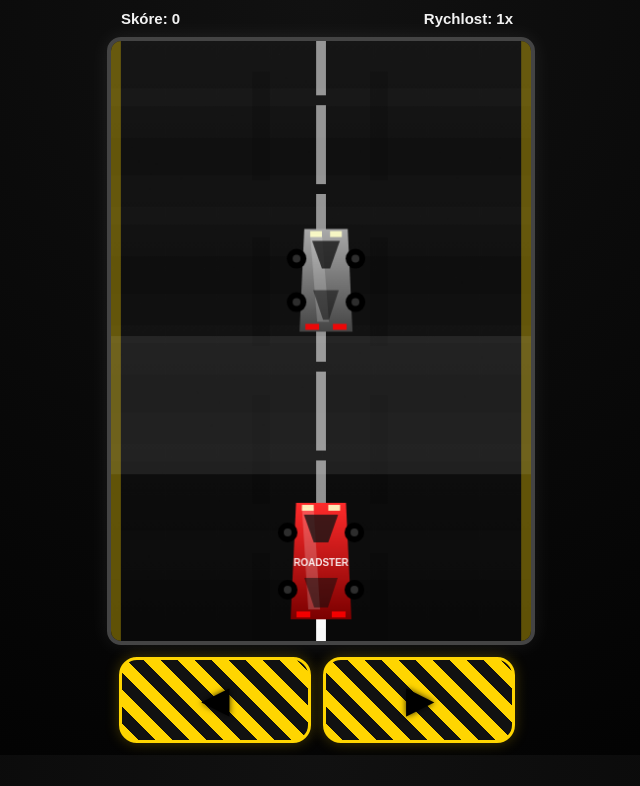
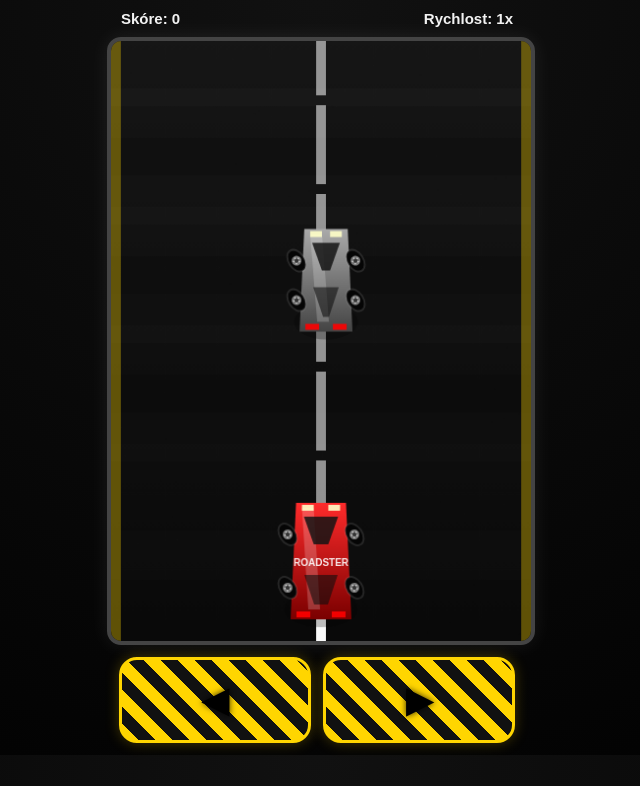
Before and after one commit to danielsdili/RoadsterDK, a plain HTML site: page index.html in a window 1280 px wide. Both pictures are taken after a click on the button "START". Shown: the whole page, without its empty margins (323-963 px from the left). Drawn offline with Linux system fonts and the light colour scheme.

Commit message:
Update index.html

```diff
--- a/index.html
+++ b/index.html
@@ -94,7 +94,7 @@
       filter: brightness(1.2);
     }
 
-    /* START SCREEN */
+    /* INTRO SCREEN */
     #startScreen {
       position: absolute;
       inset: 0;
@@ -160,11 +160,6 @@
       pointer-events: none;
       animation: btnShow 1.2s ease forwards;
       animation-delay: 3.6s;
-    }
-
-    #startBtn:active {
-      transform: scale(0.96);
-      filter: brightness(1.2);
     }
 
     #introFlash {
@@ -259,11 +254,9 @@
 
   <div id="startScreen">
     <div id="introFlash" class="flashAnim"></div>
-
     <div id="introText">DANIEL_SDILI UVÁDÍ:</div>
     <div id="mainLogo">ROADSTER</div>
     <div id="subText">Burnout Canvas Edition</div>
-
     <button id="startBtn">START</button>
   </div>
 
@@ -285,7 +278,6 @@
 
   const scoreEl = document.getElementById("score");
   const speedEl = document.getElementById("speed");
-
   const gameOverScreen = document.getElementById("gameOver");
   const finalScoreEl = document.getElementById("finalScore");
 
@@ -321,6 +313,9 @@
   let holdingRight = false;
 
   let camShake = 0;
+  let wheelSpin = 0;
+
+  let introShown = false;
 
   const player = {
     x: 0,
@@ -383,7 +378,7 @@
   function drawRoadTexture() {
     const grad = ctx.createLinearGradient(0, 0, 0, h);
     grad.addColorStop(0, "#1a1a1a");
-    grad.addColorStop(1, "#0b0b0b"); // FIXED
+    grad.addColorStop(1, "#0b0b0b");
     ctx.fillStyle = grad;
     ctx.fillRect(0, 0, w, h);
 
@@ -395,28 +390,15 @@
     ctx.globalAlpha = 1;
 
     ctx.globalAlpha = 0.10;
-    for (let i = 0; i < 160; i++) {
+    for (let i = 0; i < 140; i++) {
       ctx.fillStyle = (Math.random() > 0.5) ? "rgba(255,255,255,0.25)" : "rgba(0,0,0,0.25)";
       ctx.fillRect(Math.random() * w, Math.random() * h, 1, 1);
-    }
-    ctx.globalAlpha = 1;
-
-    ctx.globalAlpha = 0.22;
-    ctx.fillStyle = "rgba(0,0,0,0.7)";
-    for (let i = 0; i < 5; i++) {
-      ctx.fillRect(w/2 - 70, (i * 160 + (frame * 3)) % (h + 200) - 200, 18, 110);
-      ctx.fillRect(w/2 + 50, (i * 160 + (frame * 3)) % (h + 200) - 200, 18, 110);
     }
     ctx.globalAlpha = 1;
 
     ctx.fillStyle = "rgba(255,215,0,0.35)";
     ctx.fillRect(0, 0, 10, h);
     ctx.fillRect(w - 10, 0, 10, h);
-
-    ctx.globalAlpha = 0.08;
-    ctx.fillStyle = "rgba(255,255,255,1)";
-    ctx.fillRect(0, (frame * 3) % h - 100, w, 140);
-    ctx.globalAlpha = 1;
 
     laneLines.forEach(line => {
       ctx.fillStyle = "rgba(255,255,255,0.55)";
@@ -461,6 +443,13 @@
     const topW = width * 0.82;
     const bottomW = width;
 
+    ctx.globalAlpha = 0.25;
+    ctx.fillStyle = "black";
+    ctx.beginPath();
+    ctx.ellipse(0, height/2 - 10, width * 0.6, 18, 0, 0, Math.PI*2);
+    ctx.fill();
+    ctx.globalAlpha = 1;
+
     const bodyGrad = ctx.createLinearGradient(0, -height/2, 0, height/2);
     bodyGrad.addColorStop(0, topColor);
     bodyGrad.addColorStop(1, bottomColor);
@@ -485,44 +474,67 @@
     ctx.fill();
     ctx.globalAlpha = 1;
 
-    ctx.fillStyle = "rgba(20,20,20,0.8)";
+    ctx.fillStyle = "rgba(20,20,20,0.85)";
     ctx.beginPath();
-    ctx.moveTo(-topW/2 + 8, -height/2 + 12);
-    ctx.lineTo(topW/2 - 8, -height/2 + 12);
-    ctx.lineTo(topW/2 - 18, -height/2 + 40);
-    ctx.lineTo(-topW/2 + 18, -height/2 + 40);
+    ctx.moveTo(-topW/2 + 8, -height/2 + 14);
+    ctx.lineTo(topW/2 - 8, -height/2 + 14);
+    ctx.lineTo(topW/2 - 18, -height/2 + 42);
+    ctx.lineTo(-topW/2 + 18, -height/2 + 42);
     ctx.closePath();
     ctx.fill();
 
     ctx.globalAlpha = 0.7;
-    ctx.fillStyle = "rgba(15,15,15,0.8)";
+    ctx.fillStyle = "rgba(15,15,15,0.85)";
     ctx.beginPath();
-    ctx.moveTo(-bottomW/2 + 14, height/2 - 42);
-    ctx.lineTo(bottomW/2 - 14, height/2 - 42);
-    ctx.lineTo(bottomW/2 - 24, height/2 - 12);
-    ctx.lineTo(-bottomW/2 + 24, height/2 - 12);
+    ctx.moveTo(-bottomW/2 + 14, height/2 - 45);
+    ctx.lineTo(bottomW/2 - 14, height/2 - 45);
+    ctx.lineTo(bottomW/2 - 24, height/2 - 15);
+    ctx.lineTo(-bottomW/2 + 24, height/2 - 15);
     ctx.closePath();
     ctx.fill();
     ctx.globalAlpha = 1;
 
     function wheel(wx, wy) {
-      ctx.fillStyle = "#000";
+      ctx.save();
+      ctx.translate(wx, wy);
+      ctx.rotate(wheelSpin);
+
+      ctx.fillStyle = "#050505";
       ctx.beginPath();
-      ctx.arc(wx, wy, 10, 0, Math.PI*2);
+      ctx.ellipse(0, 0, 12, 8, 0, 0, Math.PI * 2);
       ctx.fill();
 
-      ctx.globalAlpha = 0.35;
-      ctx.fillStyle = "rgba(255,255,255,0.5)";
+      ctx.strokeStyle = "rgba(255,255,255,0.12)";
+      ctx.lineWidth = 2;
       ctx.beginPath();
-      ctx.arc(wx, wy, 4, 0, Math.PI*2);
+      ctx.ellipse(0, 0, 12, 8, 0, 0, Math.PI * 2);
+      ctx.stroke();
+
+      ctx.fillStyle = "#777";
+      ctx.beginPath();
+      ctx.arc(0, 0, 5, 0, Math.PI * 2);
       ctx.fill();
-      ctx.globalAlpha = 1;
+
+      ctx.fillStyle = "#333";
+      ctx.beginPath();
+      ctx.arc(0, 0, 2, 0, Math.PI * 2);
+      ctx.fill();
+
+      ctx.fillStyle = "rgba(255,255,255,0.7)";
+      for (let i = 0; i < 5; i++) {
+        const a = (Math.PI * 2 / 5) * i;
+        ctx.beginPath();
+        ctx.arc(Math.cos(a) * 3, Math.sin(a) * 3, 0.8, 0, Math.PI * 2);
+        ctx.fill();
+      }
+
+      ctx.restore();
     }
 
-    wheel(-bottomW/2 - 3, -height/2 + 30);
-    wheel(bottomW/2 + 3, -height/2 + 30);
-    wheel(-bottomW/2 - 3, height/2 - 30);
-    wheel(bottomW/2 + 3, height/2 - 30);
+    wheel(-bottomW/2 - 3, -height/2 + 32);
+    wheel(bottomW/2 + 3, -height/2 + 32);
+    wheel(-bottomW/2 - 3, height/2 - 32);
+    wheel(bottomW/2 + 3, height/2 - 32);
 
     ctx.fillStyle = "rgba(255,255,200,0.9)";
     ctx.fillRect(-topW/2 + 6, -height/2 + 2, 12, 6);
@@ -605,9 +617,6 @@
       if (!e.crashed) {
         e.y += (speed + 1.2) * timeScale;
         e.x += e.vx * timeScale;
-
-        if (e.x < 20) e.x = 20;
-        if (e.x > w - e.width - 20) e.x = w - e.width - 20;
       } else {
         e.y += (speed + 2.5) * timeScale;
         e.x += e.vx * 4 * timeScale;
@@ -639,26 +648,26 @@
   }
 
   function spawnSparks(x, y) {
-    for (let i = 0; i < 55; i++) {
+    for (let i = 0; i < 85; i++) {
       sparks.push({
         x, y,
-        vx: rand(-22, 22),
-        vy: rand(-24, 24),
-        life: rand(45, 95),
-        size: rand(4, 10),
+        vx: rand(-28, 28),
+        vy: rand(-28, 28),
+        life: rand(60, 120),
+        size: rand(4, 12),
         color: ["orange", "yellow", "#ff6600", "#ffaa00", "#ffffff"][Math.floor(Math.random()*5)]
       });
     }
   }
 
   function spawnSmoke(x, y) {
-    for (let i = 0; i < 12; i++) {
+    for (let i = 0; i < 18; i++) {
       smokes.push({
-        x: x + rand(-35, 35),
-        y: y + rand(-35, 35),
-        vy: rand(-1.2, -3.2),
-        life: rand(120, 200),
-        size: rand(30, 65)
+        x: x + rand(-40, 40),
+        y: y + rand(-40, 40),
+        vy: rand(-1.2, -3.6),
+        life: rand(140, 220),
+        size: rand(30, 70)
       });
     }
   }
@@ -674,7 +683,7 @@
       ctx.arc(ex.x, ex.y, ex.radius * 2.7, 0, Math.PI * 2);
       ctx.stroke();
 
-      const g = ctx.createRadialGradient(ex.x, ex.y, 5, ex.x, ex.y, ex.radius * 5);
+      const g = ctx.createRadialGradient(ex.x, ex.y, 5, ex.x, ex.y, ex.radius * 6);
       g.addColorStop(0, "rgba(255,255,230,1)");
       g.addColorStop(0.3, "rgba(255,200,0,0.95)");
       g.addColorStop(0.65, "rgba(255,50,0,0.7)");
@@ -682,7 +691,7 @@
 
       ctx.fillStyle = g;
       ctx.beginPath();
-      ctx.arc(ex.x, ex.y, ex.radius * 5, 0, Math.PI * 2);
+      ctx.arc(ex.x, ex.y, ex.radius * 6, 0, Math.PI * 2);
       ctx.fill();
 
       ctx.restore();
@@ -692,26 +701,26 @@
   function updateExplosions() {
     explosions.forEach((ex, idx) => {
       ex.life -= 1 * timeScale;
-      ex.radius += 1.5 * timeScale;
+      ex.radius += 1.8 * timeScale;
       if (ex.life <= 0) explosions.splice(idx, 1);
     });
   }
 
   function drawSparks() {
     sparks.forEach(s => {
-      ctx.globalAlpha = Math.max(s.life / 95, 0);
+      ctx.globalAlpha = Math.max(s.life / 120, 0);
 
       ctx.fillStyle = s.color;
       ctx.beginPath();
       ctx.arc(s.x, s.y, s.size, 0, Math.PI * 2);
       ctx.fill();
 
-      ctx.globalAlpha *= 0.8;
+      ctx.globalAlpha *= 0.85;
       ctx.strokeStyle = s.color;
       ctx.lineWidth = 3;
       ctx.beginPath();
       ctx.moveTo(s.x, s.y);
-      ctx.lineTo(s.x - s.vx * 1.1, s.y - s.vy * 1.1);
+      ctx.lineTo(s.x - s.vx * 1.2, s.y - s.vy * 1.2);
       ctx.stroke();
 
       ctx.globalAlpha = 1;
@@ -731,7 +740,7 @@
 
   function drawSmoke() {
     smokes.forEach(s => {
-      ctx.globalAlpha = Math.max(s.life / 200, 0) * 0.6;
+      ctx.globalAlpha = Math.max(s.life / 220, 0) * 0.6;
       ctx.fillStyle = "rgba(120,120,120,0.9)";
       ctx.beginPath();
       ctx.arc(s.x, s.y, s.size, 0, Math.PI*2);
@@ -744,7 +753,7 @@
     smokes.forEach((s, idx) => {
       s.life -= 1 * timeScale;
       s.y += s.vy * timeScale;
-      s.size += 0.3 * timeScale;
+      s.size += 0.35 * timeScale;
       if (s.life <= 0) smokes.splice(idx, 1);
     });
   }
@@ -753,7 +762,7 @@
     crashed = true;
     timeScale = 0.12;
     player.spinVel = 0.35;
-    camShake = 18;
+    camShake = 20;
 
     enemy.crashed = true;
     enemy.spinVel = rand(0.25, 0.45);
@@ -782,7 +791,6 @@
     score = 0;
     speed = 5;
     frame = 0;
-    running = false;
     crashed = false;
     timeScale = 1;
 
@@ -801,39 +809,22 @@
     player.spinVel = 0;
 
     gameOverScreen.style.display = "none";
-    startScreen.style.display = "flex";
+
+    running = true;
   }
 
   window.restartGame = restartGame;
 
   startBtn.addEventListener("click", () => {
     startScreen.style.display = "none";
+    introShown = true;
 
     canvas.classList.add("zoom");
     camShake = 12;
 
-    setTimeout(() => {
-      canvas.classList.remove("zoom");
-    }, 600);
+    setTimeout(() => canvas.classList.remove("zoom"), 600);
 
     setTimeout(() => {
-      score = 0;
-      speed = 5;
-      frame = 0;
-      crashed = false;
-      timeScale = 1;
-
-      enemies = [];
-      sparks = [];
-      smokes = [];
-      explosions = [];
-
-      resetRoad();
-
-      player.x = w / 2 - player.width/2;
-      player.targetX = player.x;
-      player.y = h - 140;
-
       running = true;
     }, 600);
   });
@@ -855,21 +846,17 @@
   });
 
   function loop() {
-    ctx.save();
-
-    if (camShake > 0) {
-      const dx = rand(-camShake, camShake) * 0.2;
-      const dy = rand(-camShake, camShake) * 0.2;
-      ctx.translate(dx, dy);
-      camShake *= 0.9;
-    }
-
     if (running) {
       frame++;
+      wheelSpin += 0.22 * (speed / 5) * timeScale;
 
       updateRoad();
       updatePlayer();
       updateEnemies();
+
+      updateExplosions();
+      updateSparks();
+      updateSmoke();
 
       if (!crashed && frame % 70 === 0) spawnEnemy();
 
@@ -882,8 +869,10 @@
     drawRoadTexture();
     drawEnemies();
     drawPlayer();
+    drawSmoke();
+    drawExplosions();
+    drawSparks();
 
-    ctx.restore();
     requestAnimationFrame(loop);
   }
 
```
